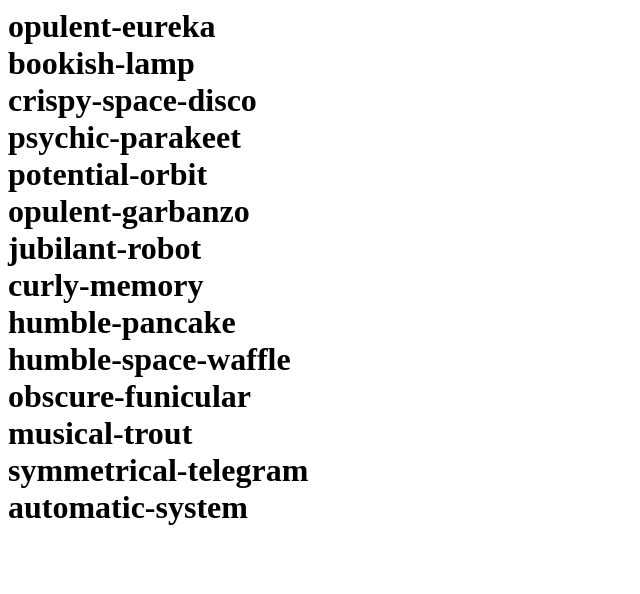
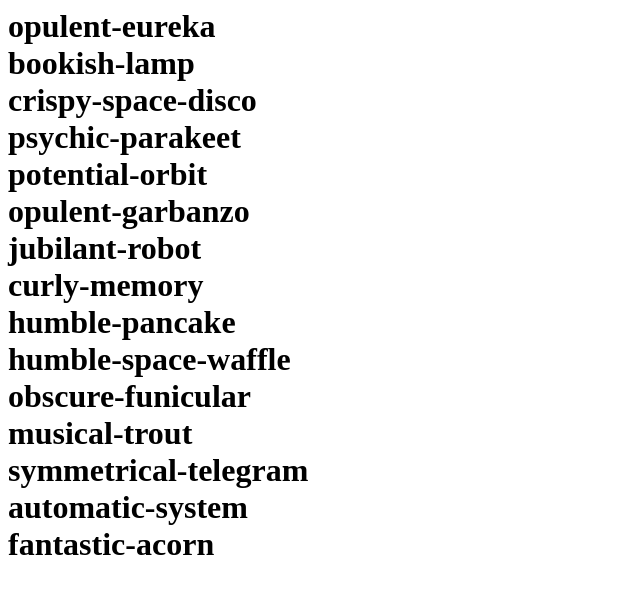
Before and after one commit to kokorocks/codespace-names, a plain HTML site: page index.html in a window 1280 px wide. Shown: the whole page, without its empty margins (0-640 px from the left). Drawn offline with Linux system fonts and the light colour scheme.

Commit message:
Update index.html

```diff
--- a/index.html
+++ b/index.html
@@ -12,4 +12,5 @@ obscure-funicular<br>
 musical-trout<br>
 symmetrical-telegram<br>
 automatic-system<br>
+fantastic-acorn<br>
 </h1>
```
